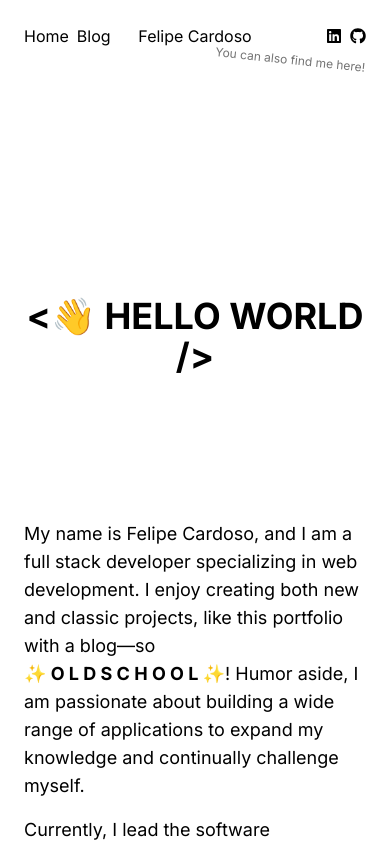
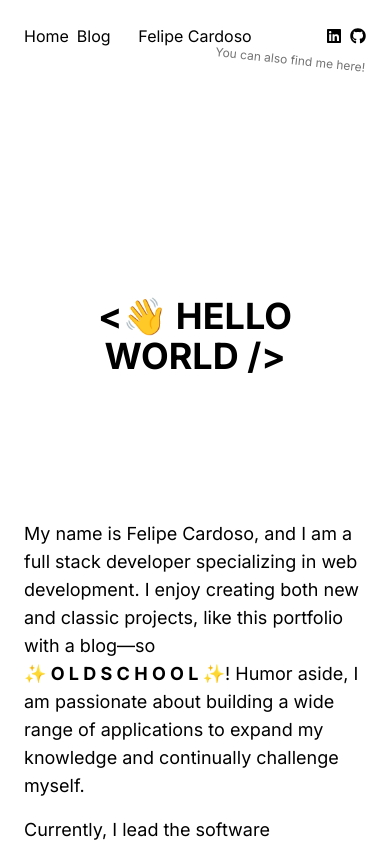
Before and after one commit to imLymei/portfolio-blog, a Next.js app: page / in a window 390 px wide. Shown: the top 842 px of the page. Built offline with nearby package versions, Linux system fonts and the light colour scheme.

Commit message:
fix: home title not wrapping correctly on mobile

```diff
--- a/src/app/page.tsx
+++ b/src/app/page.tsx
@@ -11,7 +11,8 @@ export default function Home() {
     <div className="flex flex-col gap-24">
       <section className="space-y-4 text-lg">
         <h1 className="py-32 text-center text-4xl font-bold sm:text-5xl md:text-6xl">
-          {"<👋 HELLO WORLD />"}
+          <span className="text-nowrap">{"<👋 HELLO"}</span>{" "}
+          <span className="text-nowrap">{"WORLD />"}</span>
         </h1>
 
         <p>
```
